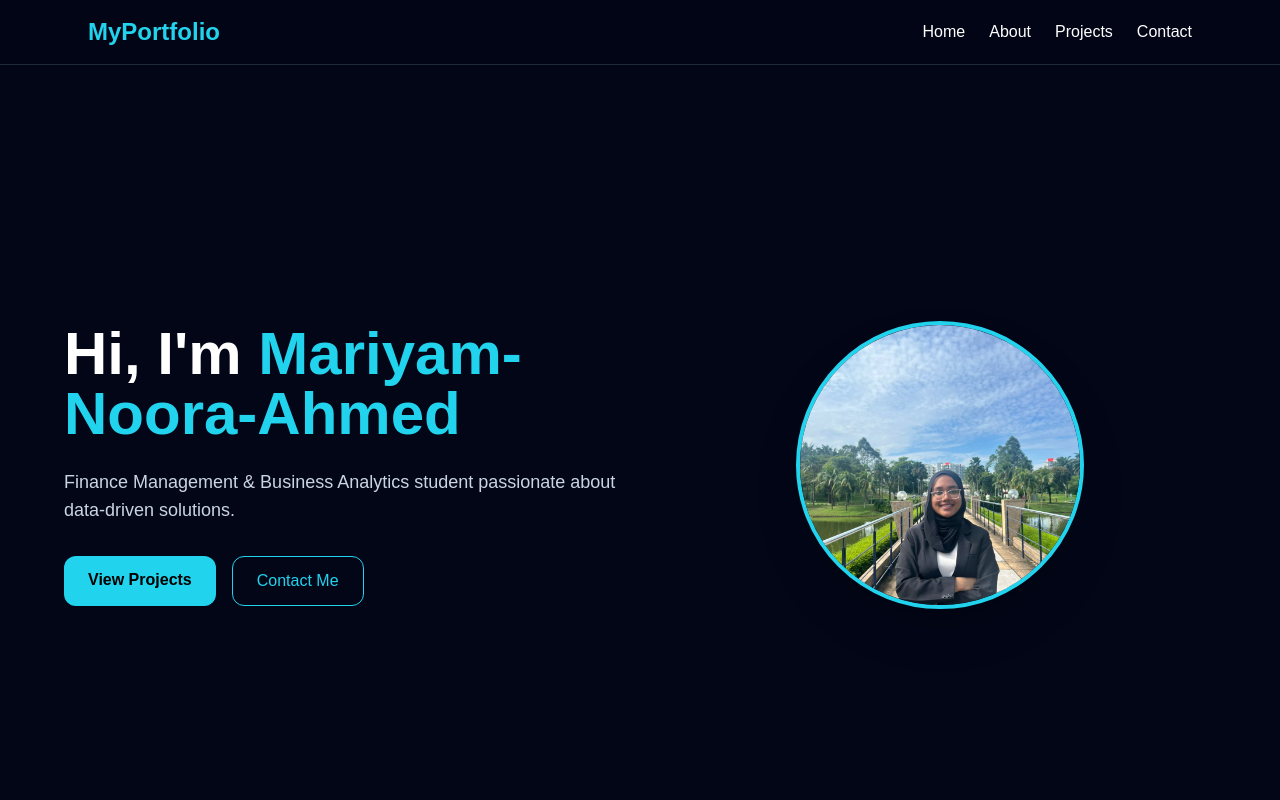
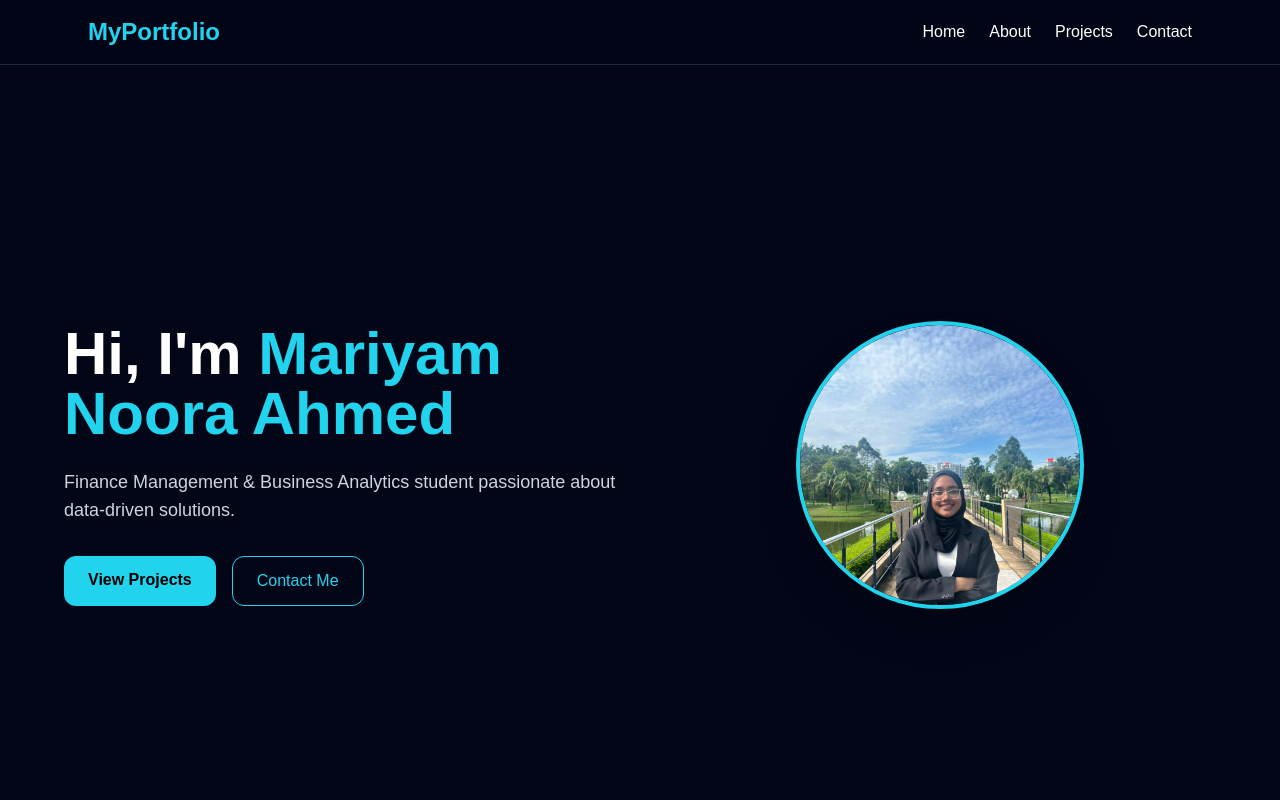
Before and after one commit to Noora-Ahmed/my-portfolio, a website: page Portfolio/finlaticswebdev_project1-main/index.html in a window 1280 px wide. Shown: the top 800 px of the page. Drawn offline with nearby package versions, Linux system fonts and the light colour scheme.

Commit message:
Fix name formatting in hero section
Updated the name format in the hero section.

```diff
--- a/Portfolio/finlaticswebdev_project1-main/index.html
+++ b/Portfolio/finlaticswebdev_project1-main/index.html
@@ -27,7 +27,7 @@
       <div class="max-w-6xl mx-auto grid md:grid-cols-2 gap-12 items-center">
         <div>
           <h1 class="text-5xl md:text-6xl font-bold leading-tight mb-6">
-            Hi, I'm <span class="text-cyan-400">Mariyam-Noora-Ahmed</span>
+            Hi, I'm <span class="text-cyan-400">Mariyam Noora Ahmed</span>
           </h1>
 
           <p class="text-slate-300 text-lg mb-8">
```
